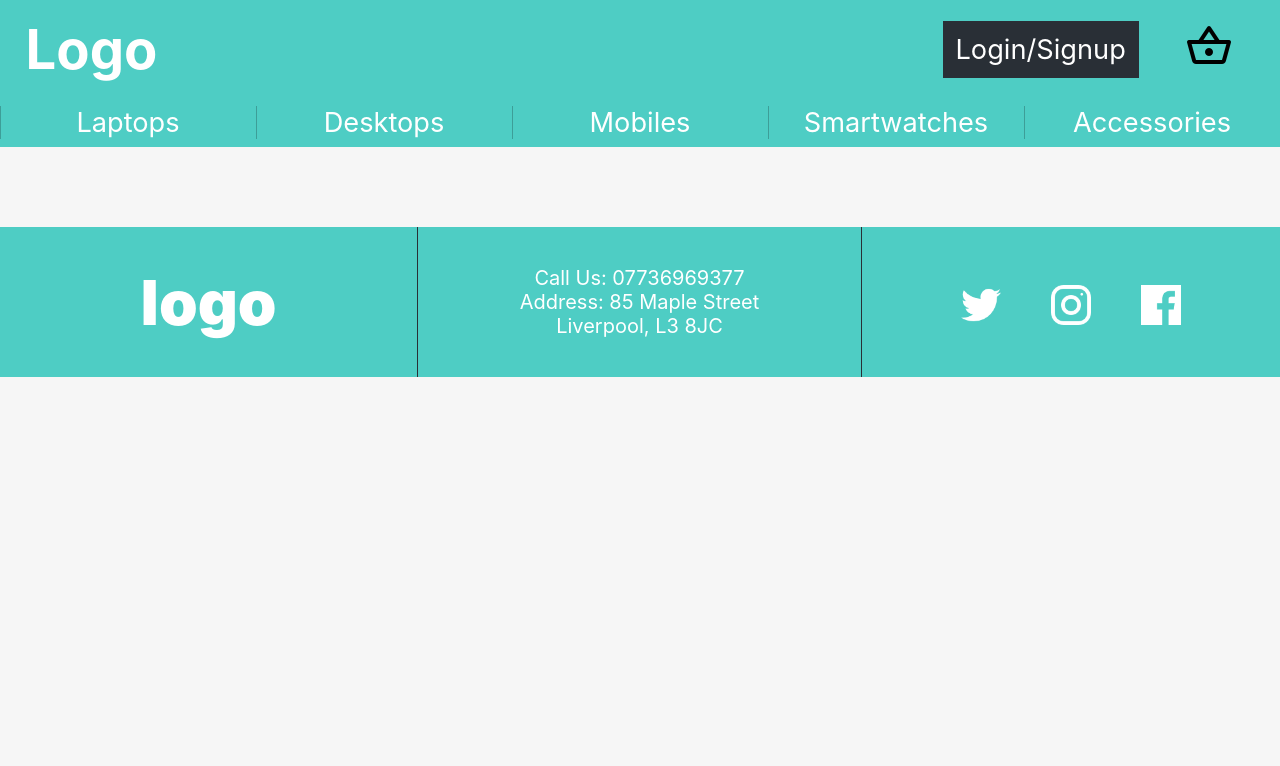
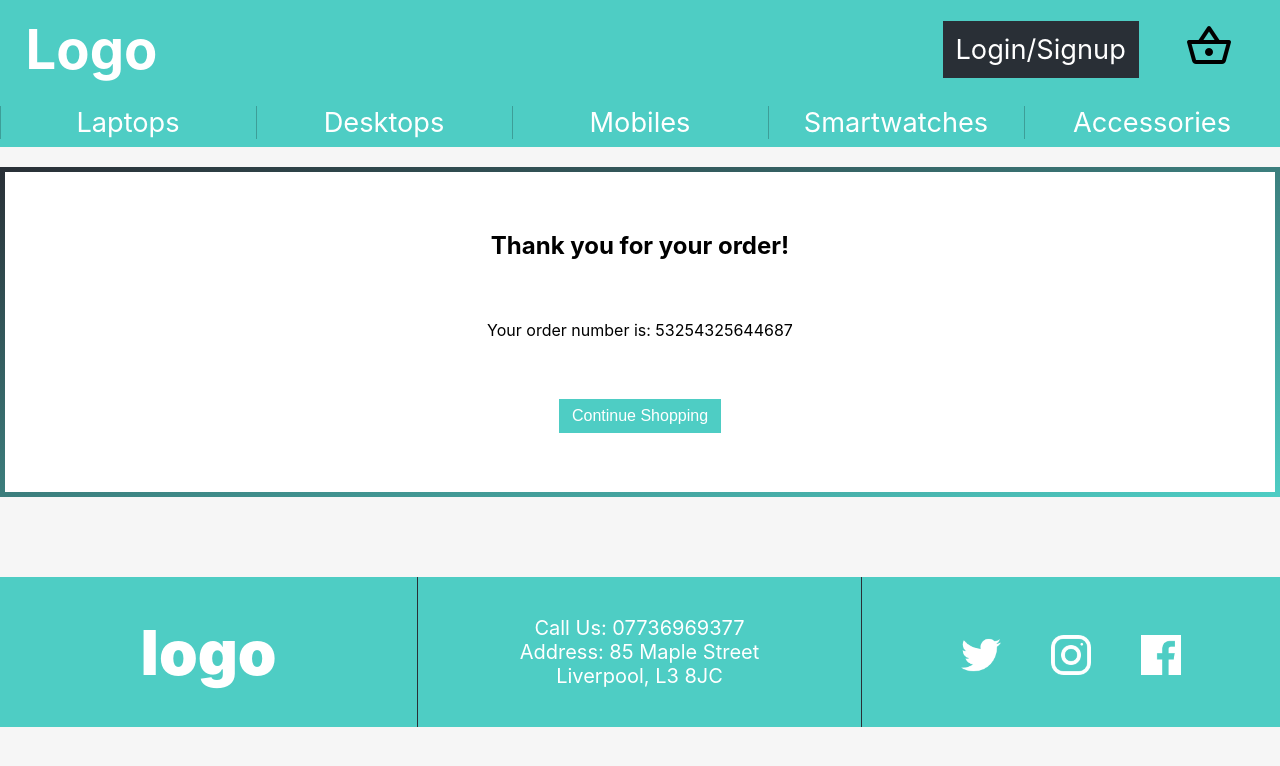
Before and after one commit to nisharai26/ecommerce-project, a React (Create React App) app in the folder client/: page /checkout/order-confirmed in a window 1280 px wide. Shown: the top 766 px of the page. Built offline with nearby package versions, Linux system fonts and the light colour scheme.

Commit message:
Added order confirmation page

```diff
--- a/client/src/App.js
+++ b/client/src/App.js
@@ -10,6 +10,7 @@ import Account from './components/account/Account';
 import Basket from './components/basket/Basket';
 import CategoryPage from './components/categories/Categories';
 import AllProducts from './components/allProducts/AllProducts';
+import OrderThanks from './components/checkout/orderThanks/OrderThanks';
 
 
 
@@ -26,6 +27,7 @@ const App = () => {
           <Route path = "/basket" exact component = {Basket}/>
           <Route path="/categories/*"exact component={CategoryPage}/>
           <Route path="/products/all" exact component={AllProducts}/>
+          <Route path="/checkout/order-confirmed" exact component={OrderThanks}/>
         </Switch>
         <Footer/>
       </BrowserRouter>
--- a/client/src/components/checkout/Checkout.js
+++ b/client/src/components/checkout/Checkout.js
@@ -1,6 +1,7 @@
 import React from 'react'
 import './Checkout.css'
 import Basket from '../basket/Basket';
+import {Link} from 'react-router-dom';
 
 const Checkout = () => {
 
@@ -10,6 +11,10 @@ const Checkout = () => {
         const totalAsNum = parseFloat(basketTotal);
         const checkoutTotal = totalAsNum + 5.99;
         return checkoutTotal.toFixed(2);
+    }
+
+    const clearBasket = () => {
+        localStorage.removeItem('basket', 'total')
     }
 
     return(
@@ -69,7 +74,9 @@ const Checkout = () => {
                                 </div>
                                 <input className="button" type="submit" value="APPLY PROMO CODE"/>
                                 <br/>
-                                <input className="button" type="submit" value="CONFIRM ORDER" onClick=""/>
+                                <Link to = '/checkout/order-confirmed'>
+                                    <input className="button" type="submit" value="CONFIRM ORDER" onClick={clearBasket()}/>
+                                </Link>
                             </div>
                         </div>
                     </form>
--- a/client/src/components/checkout/orderThanks/OrderThanks.css
+++ b/client/src/components/checkout/orderThanks/OrderThanks.css
@@ -0,0 +1,22 @@
+.order-thanks {
+    text-align: center;
+    display: flex;
+    flex-direction: column;
+    min-height: 40vh;
+    justify-content: space-evenly;
+    background-color: white;
+    position: relative;
+}
+
+.outer-div {
+    background-image: linear-gradient(to bottom right, #292f36, #4ECDC4);
+    padding: 5px;
+}
+
+.order-thanks button {
+    border: none;
+    background-color: #4ecdc4;
+    padding: 1vh 1vw;
+    color: white;
+    font-size: 1em;
+}
--- a/client/src/components/checkout/orderThanks/OrderThanks.js
+++ b/client/src/components/checkout/orderThanks/OrderThanks.js
@@ -1,11 +1,19 @@
 import React from 'react'
 import './OrderThanks.css'
+import {Link} from 'react-router-dom';
 
 const OrderThanks = () => {
     return (
-        <div class="order-thanks">
-            <h2>Thank you for your order!</h2>
-            {/* <p>Your order number is: {orderNumber}</p> */}
+        <div className="outer-div content">
+            <div class="order-thanks">
+                <h2>Thank you for your order!</h2>
+                <p>Your order number is: 53254325644687</p>
+                <Link to = "/">
+                    <button>Continue Shopping</button>
+                </Link>
+            </div>
         </div>
     )
 }
+
+export default OrderThanks;
--- a/client/src/components/sign-in-up/Sign-Up.js
+++ b/client/src/components/sign-in-up/Sign-Up.js
@@ -118,7 +118,7 @@ else{
                         :null}
                         <br/>
                         <br/>
-                        <input type="radio" name="signup" value="SignIn" onChange={() => setShow(false)}/>Sign In
+                        <input type="radio" name="signup" value="SignIn" onChange={() => setShow(false)} checked/>Sign In
                         <br/>
                         <input type="radio" name="signup" value="SignUp" onChange={() => setShow(true)}/>Sign Up
                         <br/>
```
